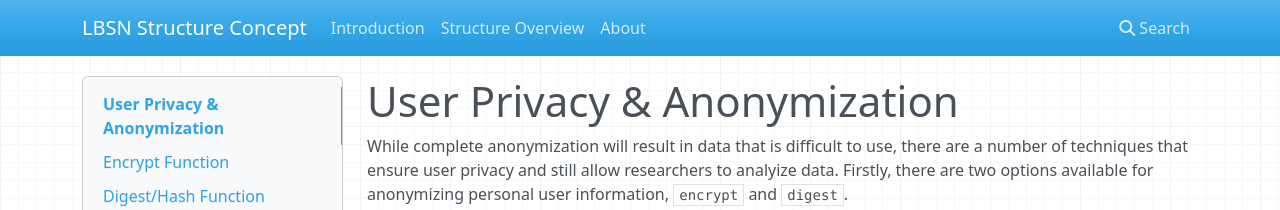
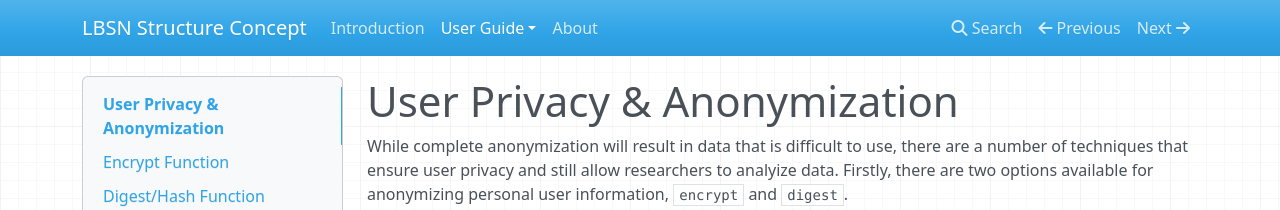
Before and after one commit to Sieboldianus/lbsnstructure, an MkDocs documentation site: the page built from docs/security-anonymization.md, in a window 1280 px wide. Shown: the top 210 px of the page. Built offline with MkDocs 1.6.1, drawn with Linux system fonts in a browser that asks for light colours; nearby versions of some CDN libraries; some of the changed lines change nothing that is shown.

Commit message:
docs: update navigation

```diff
--- a/mkdocs.yml
+++ b/mkdocs.yml
@@ -5,5 +5,9 @@
 site_dir: site
 nav:
     - 'Introduction': 'index.md'
-    - 'Structure Overview': 'structure-overview.md'
+    - User Guide:
+        - 'Structure Overview': 'structure-overview.md'
+        - 'Service Mappings': 'service_function_overview.md'
+        - 'Privacy & Anonymization': 'security-anonymization.md'
+        - 'Example queries': 'example-queries.md'
     - 'About': 'about.md'
```
